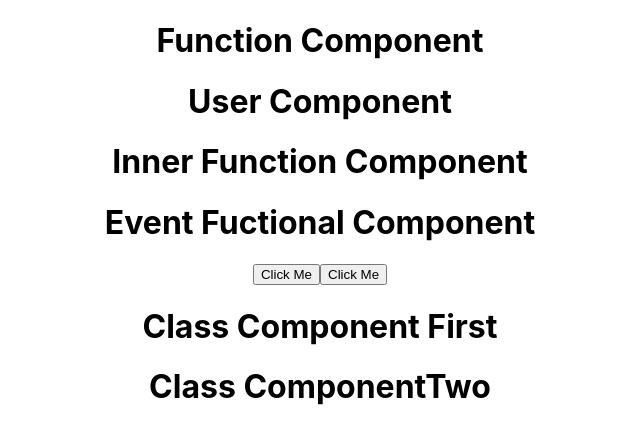
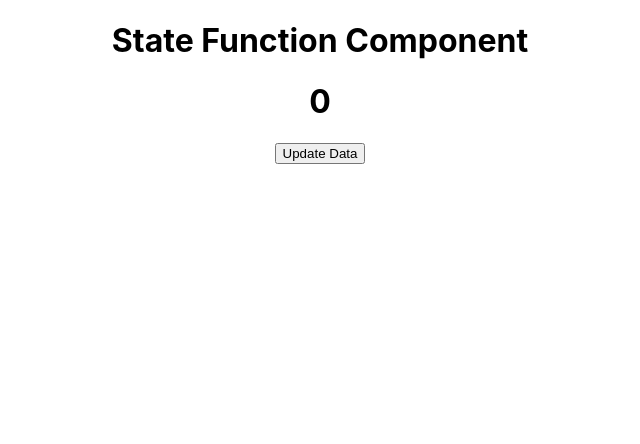
Before and after one commit to sanketpujari33/Full-Stack-Develaper, a React (Create React App) app in the folder Web-Technologies/React-Js/blog/: page / in a window 1280 px wide. Shown: the top 444 px of the page, without its empty margins (320-960 px from the left). Built offline with nearby package versions, Linux system fonts and the light colour scheme.

Commit message:
tate Function Component

```diff
--- a/Web-Technologies/React-Js/blog/src/App.js
+++ b/Web-Technologies/React-Js/blog/src/App.js
@@ -1,12 +1,14 @@
 import './App.css';
-import ClassComponent from './components/Class/ClassComponent';
-import FunctionComponent from './components/Function/FunctionComponent';
+// import ClassComponent from './components/class/ClassComponent';
+// import FunctionComponent from './components/function/FunctionComponent';
+import Hook from './components/hook/Hook';
 
 function App() {
   return (
     <div className="App">
-      <FunctionComponent/>
-      <ClassComponent/>
+      {/* <FunctionComponent/> */}
+      {/* <ClassComponent/> */}
+      <Hook/>
     </div>
   );
 }
--- /dev/null
+++ b/Web-Technologies/React-Js/blog/src/components/hook/Hook.js
@@ -0,0 +1,9 @@
+import StateFunctionComponent from "./StateFunctionComponent";
+
+function Hook() {
+    return ( <>
+        <StateFunctionComponent/>
+    </> );
+}
+
+export default Hook;
--- /dev/null
+++ b/Web-Technologies/React-Js/blog/src/components/hook/StateFunctionComponent.js
@@ -0,0 +1,16 @@
+import { useState } from 'react';
+function StateFunctionComponent() {
+    const [data, setData] = useState(0);
+    function updateData() {
+        setData(data + 1);
+    }
+    return (
+        <>
+            <h1>State Function Component</h1>
+            <h1>{data}</h1>
+            <button onClick={updateData}>Update Data</button>
+        </>
+    );
+}
+
+export default StateFunctionComponent;
```
